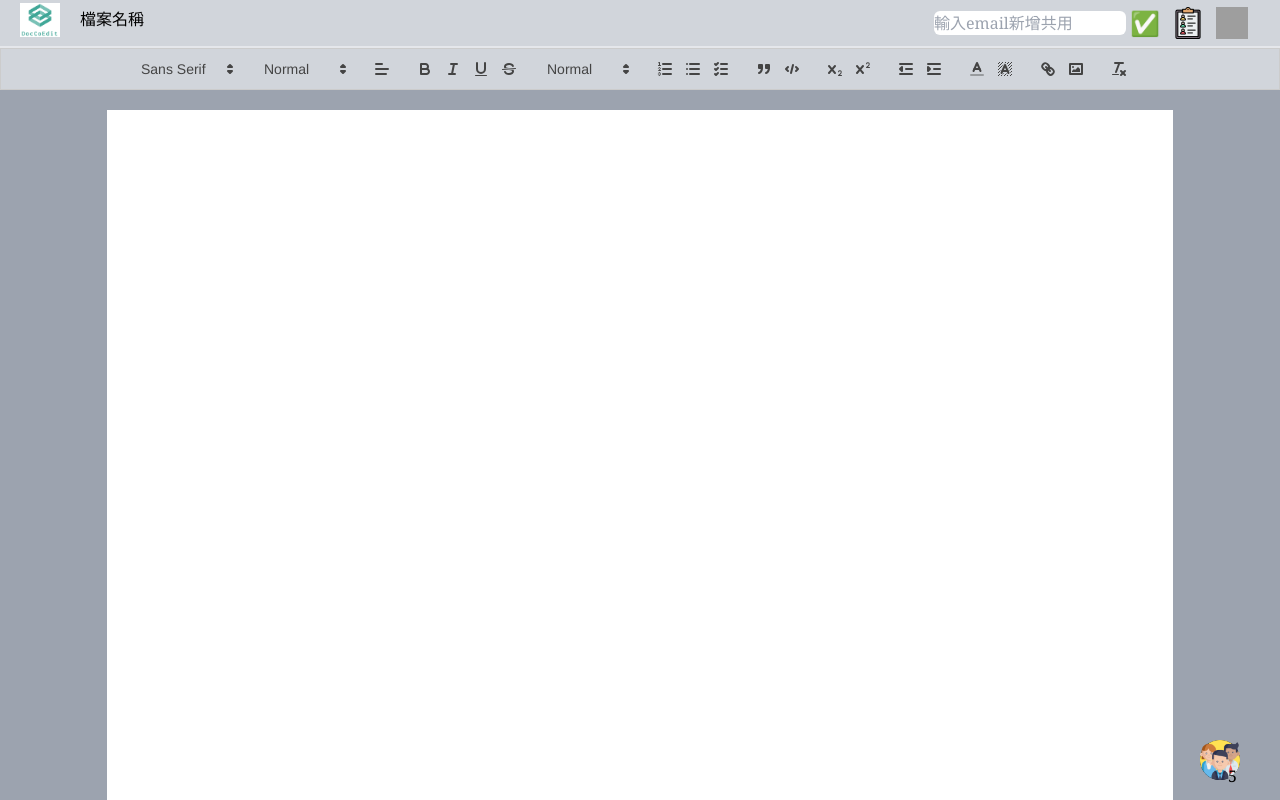
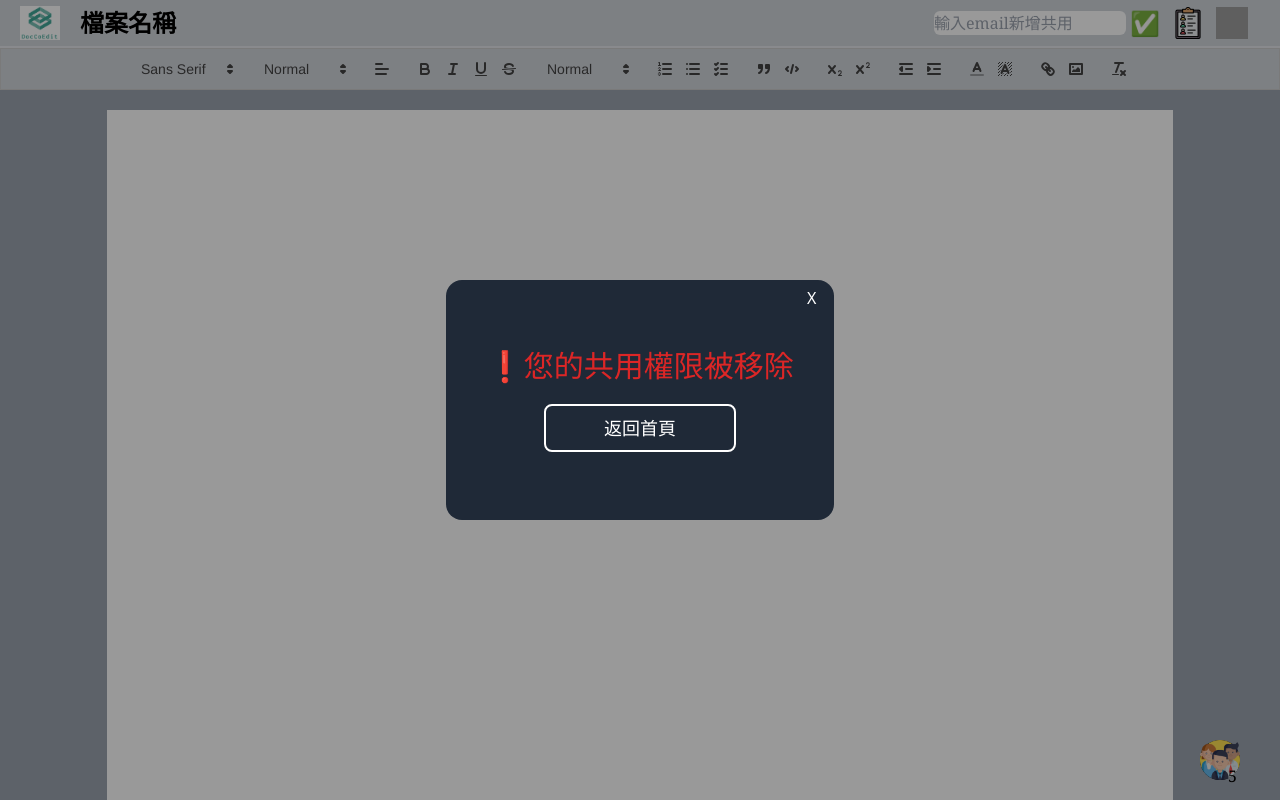
Before and after one commit to jerryliTAO/Doc-CoEdit, a Vue app in the folder frontend/: page /editor in a window 1280 px wide. Shown: the top 800 px of the page. Built offline with nearby package versions, Linux system fonts and the light colour scheme; grey boxes are pictures that could not be loaded.

Commit message:
modified userList and add deleteWarn template

```diff
--- a/frontend/src/assets/languages/en-us.json
+++ b/frontend/src/assets/languages/en-us.json
@@ -34,5 +34,7 @@
     "uploadDesc2": "PNG JPEG GI only.",
     "addUser": "Input email to grant access.",
     "userList1": "User List",
-    "userList2": "There're no shared users."
+    "userList2": "There're no shared users.",
+    "deleteWarn": "Access to the document are removed.",
+    "backToHomepage": "Back to Home Page"
 }
--- a/frontend/src/assets/languages/zh-tw.json
+++ b/frontend/src/assets/languages/zh-tw.json
@@ -34,5 +34,7 @@
     "uploadDesc2": "只允許PNG JPEG GIF",
     "addUser": "輸入email新增共用",
     "userList1": "使用者名單",
-    "userList2": "您尚未與他人共用"
+    "userList2": "您尚未與他人共用",
+    "deleteWarn": "您的共用權限被移除",
+    "backToHomepage": "返回首頁"
 }
--- /dev/null
+++ b/frontend/src/components/editor/DeleteWarn.vue
@@ -0,0 +1,50 @@
+<template>
+    <div v-if="isWarn">
+        <div class="fixed top-0 left-0 flex justify-center items-center w-lvw h-lvh bg-black opacity-40"></div>
+        <div class="fixed top-0 left-0 flex justify-center items-center w-lvw h-lvh">
+            <div class=" h-60 bg-gray-800 flex flex-col items-center rounded-2xl overflow-auto" ref="deleteWarm">
+                <div class="flex justify-end w-full">
+                    <button
+                        class="flex justify-center items-center w-5 h-5 mt-2 mr-3 text-white hover:rounded-full hover:bg-gray-400"
+                        @click="isWarn = false">X</button>
+                </div>
+                <div class="flex flex-col justify-center items-center mb-7 mx-10 h-60 ">
+                    <div class="flex justify-center items-center font-serif text-3xl text-red-600">❗{{ $t('deleteWarn')
+                        }}</div>
+                    <RouterLink :to="{ path: '/user' }"><button
+                            class="flex justify-center items-center mt-5 w-48 p-2 rounded-lg text-lg text-white border-2 border-white hover:bg-gray-400">
+                            {{ $t('backToHomepage') }}</button></RouterLink>
+
+                </div>
+
+            </div>
+        </div>
+    </div>
+</template>
+
+
+<script lang='ts' setup>
+import { onMounted, ref } from 'vue';
+import { RouterLink } from 'vue-router';
+
+let deleteWarm = ref();
+let isWarn = ref(true);
+
+let clickOutside = () => {
+    window.addEventListener('click', (e: Event) => {
+        if (deleteWarm.value) {
+            if (!deleteWarm.value.contains(e.target)) {
+                isWarn.value = false;
+            }
+        }
+    }, true)
+}
+
+onMounted(() => {
+    clickOutside();
+})
+
+</script>
+
+
+<style scoped></style>
--- a/frontend/src/components/editor/Editor.vue
+++ b/frontend/src/components/editor/Editor.vue
@@ -4,13 +4,14 @@
     <div
         class="flex justify-between items-center h-12 w-900 tablet:w-full bg-gray-300 border-b-2 border-gray-200 print:hidden">
         <div class="flex items-center">
-            <div class="w-10 h-10 ml-5">
+            <div class="flex justify-center items-center w-10 h-10 ml-5">
                 <RouterLink :to="{ path: '/user' }">
                     <img src="@/images/logo.png" alt="" class="hover:cursor-pointer">
                 </RouterLink>
             </div>
             <input type="text" name="title" ref="title"
-                class="ml-5 mb-2 bg-gray-300 font-serif focus:outline-blue-300 focus:border-none" v-model="docTitle">
+                class="ml-5 bg-gray-300 font-serif focus:outline-blue-300 focus:border-none text-2xl font-semibold"
+                v-model="docTitle">
         </div>
 
         <div class="flex items-center mr-5">
@@ -33,8 +34,8 @@
         <div id="editor" ref="editor"></div>
     </div>
     <OnlineList></OnlineList>
-
     <UserList></UserList>
+    <DeleteWarn></DeleteWarn>
 
 </template>
 
@@ -45,6 +46,7 @@ import Quill from 'quill';
 import 'quill/dist/quill.snow.css';
 import { onMounted, ref } from 'vue';
 import { RouterLink } from 'vue-router';
+import DeleteWarn from './DeleteWarn.vue';
 import OnlineList from './OnlineList.vue';
 import UserList from './UserList.vue';
 
--- a/frontend/src/components/editor/UserList.vue
+++ b/frontend/src/components/editor/UserList.vue
@@ -2,23 +2,23 @@
     <div v-if="useUserListStore().isShow">
         <div class="fixed top-0 left-0 flex justify-center items-center w-lvw h-lvh bg-black opacity-40"></div>
         <div class="fixed top-0 left-0 flex justify-center items-center w-lvw h-lvh">
-            <div class="w-96 h-60 bg-yellow-200 flex flex-col items-center rounded-2xl overflow-auto" ref="userList">
+            <div class="w-96 h-60 bg-white flex flex-col items-center rounded-2xl overflow-auto" ref="userList">
                 <div class="flex justify-end w-full">
                     <button
                         class="flex justify-center items-center w-5 h-5 mt-2 mr-3 hover:rounded-full hover:bg-gray-400"
                         @click="useUserListStore().isShow = false">X</button>
                 </div>
                 <div class="flex justify-center items-center mb-7 w-80 h-60 font-serif text-xl" ref="withoutSharedUser"
-                    v-show="hasSharedUser">
+                    v-show="!hasSharedUser">
                     🔔{{ $t('userList2') }}
                 </div>
 
-                <div class="flex flex-col justify-center items-center" ref="withSharedUser" v-show="!hasSharedUser">
+                <div class="flex flex-col justify-center items-center" ref="withSharedUser" v-show="hasSharedUser">
                     <div class="flex items-center mb-2">
                         <div class="flex justify-center items-center w-10 h-10">
                             <img src="@/images/userList.png" alt="" class="w-full h-full object-cover">
                         </div>
-                        <div class="ml-3">{{ $t('userList1') }}</div>
+                        <div class="ml-3 font-serif font-semibold">{{ $t('userList1') }}</div>
                     </div>
 
                     <!-- with user list -->
@@ -40,7 +40,7 @@
 import { useUserListStore } from '@/stores/user';
 import { onMounted, ref } from 'vue';
 let userList = ref()
-let hasSharedUser = ref(false)
+let hasSharedUser = ref(true)
 
 let clickOutside = () => {
     window.addEventListener('click', (e: Event) => {
```
